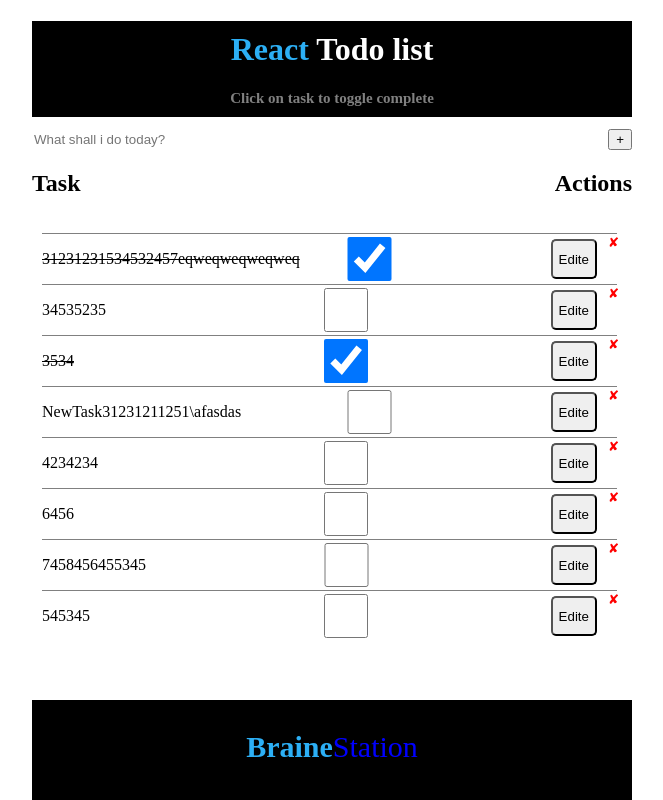
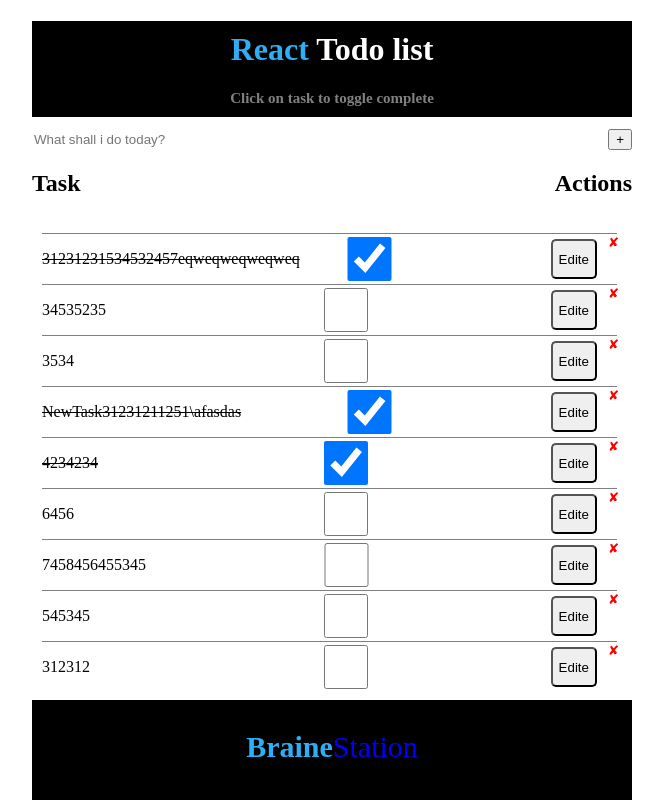
Before and after one commit to MaMMothJr/React-, a React (Create React App) app: page / in a window 1280 px wide. Shown: the whole page, without its empty margins (308-971 px from the left). Built offline with nearby package versions, Linux system fonts and the light colour scheme; data requests are answered from the project's data file.

Commit message:
2020-04-01

```diff
--- a/db.json
+++ b/db.json
@@ -11,17 +11,17 @@
       "id": 16
     },
     {
-      "isDone": true,
+      "isDone": false,
       "title": "3534",
       "id": 18
     },
     {
-      "isDone": false,
+      "isDone": true,
       "title": "NewTask31231211251\\afasdas",
       "id": 23
     },
     {
-      "isDone": false,
+      "isDone": true,
       "title": "4234234",
       "id": 24
     },
@@ -39,6 +39,11 @@
       "isDone": false,
       "title": "545345",
       "id": 28
+    },
+    {
+      "isDone": false,
+      "title": "312312",
+      "id": 29
     }
   ],
   "comments": [],
--- a/src/components/Main/Main.js
+++ b/src/components/Main/Main.js
@@ -10,7 +10,7 @@ function Main () {
     fetch('http://localhost:3004/posts')
       .then(response => response.json())
       .then(text =>  setTasks(text))
-    },[newValueTodo])
+    },[newValueTodo]);
 
   const onInputChange = useCallback((event) => {
     setNewValueTodo(event.target.value);
@@ -18,6 +18,7 @@ function Main () {
 
   const addToTodo = useCallback((event) => {
     event.preventDefault();
+    if(newValueTodo.trim() !== '') {
       fetch('http://localhost:3004/posts', {
         body: JSON.stringify({
           isDone: false,
@@ -28,8 +29,7 @@ function Main () {
         },
         method: 'POST',
       });
-    setNewValueTodo('');
-
+      setNewValueTodo('');}
    }, [newValueTodo]);
 
   return (
--- a/src/components/TodoList/Todolist.js
+++ b/src/components/TodoList/Todolist.js
@@ -7,7 +7,7 @@ function TodoList ({tasks}) {
 
   return (
     <ul>
-      {tasks.map(item => <TodoListItem key={item.id} item={item} isDone={item.isDone} />)}
+      {tasks.map(item => <TodoListItem key={item.id} item={item} />)}
     </ul>
   );
 }
--- a/src/components/TodoListItem/TodoListItem.js
+++ b/src/components/TodoListItem/TodoListItem.js
@@ -61,7 +61,17 @@ function TodoListItem({item}) {
     }, [item.id, item.title, newValueTodo]);
 
     const done = useCallback(() => {
-      if (item.isDone === false) {
+      if (item.isDone !== false) {
+        fetch(`http://localhost:3004/posts/${item.id}`, {
+          body: JSON.stringify({
+            isDone: false,
+          }),
+          headers: {
+            'Content-Type': 'application/json'
+          },
+          method: 'PATCH',
+        }).then(() => setTaskIsDone(false));
+      } else {
         fetch(`http://localhost:3004/posts/${item.id}`, {
           body: JSON.stringify({
             isDone: true,
@@ -70,22 +80,9 @@ function TodoListItem({item}) {
             'Content-Type': 'application/json'
           },
           method: 'PATCH',
-        });
-        setTaskIsDone(true);
-        } else {
-        fetch(`http://localhost:3004/posts/${item.id}`, {
-          body: JSON.stringify({
-            isDone: false,
-          }),
-          headers: {
-            'Content-Type': 'application/json'
-          },
-          method: 'PATCH',
-        });
+        }).then(() => setTaskIsDone(true));
       }
-      setTaskIsDone(false);
-    }, [taskIsDone]);
-
+    }, []);
 
   return (
     <li className="listItem">
```
Lines whose indentation alone changed are shown as unchanged.
